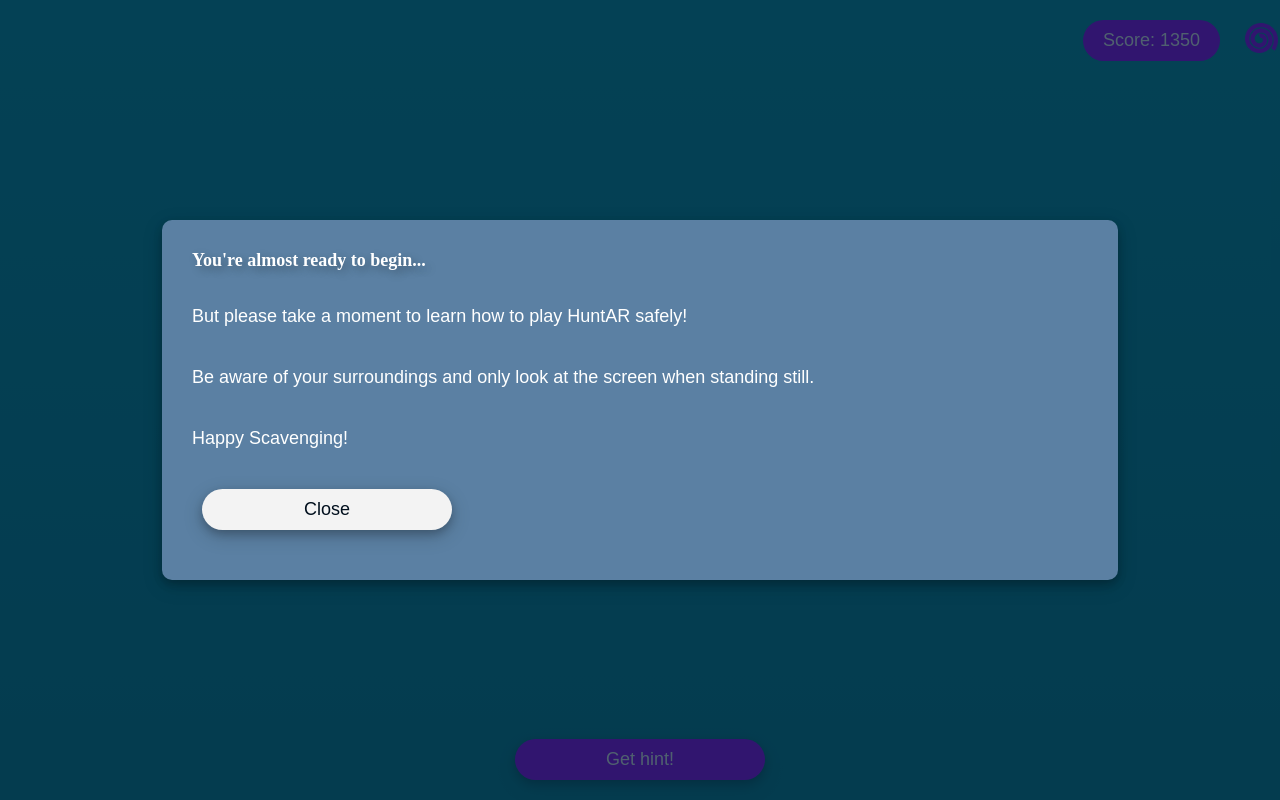
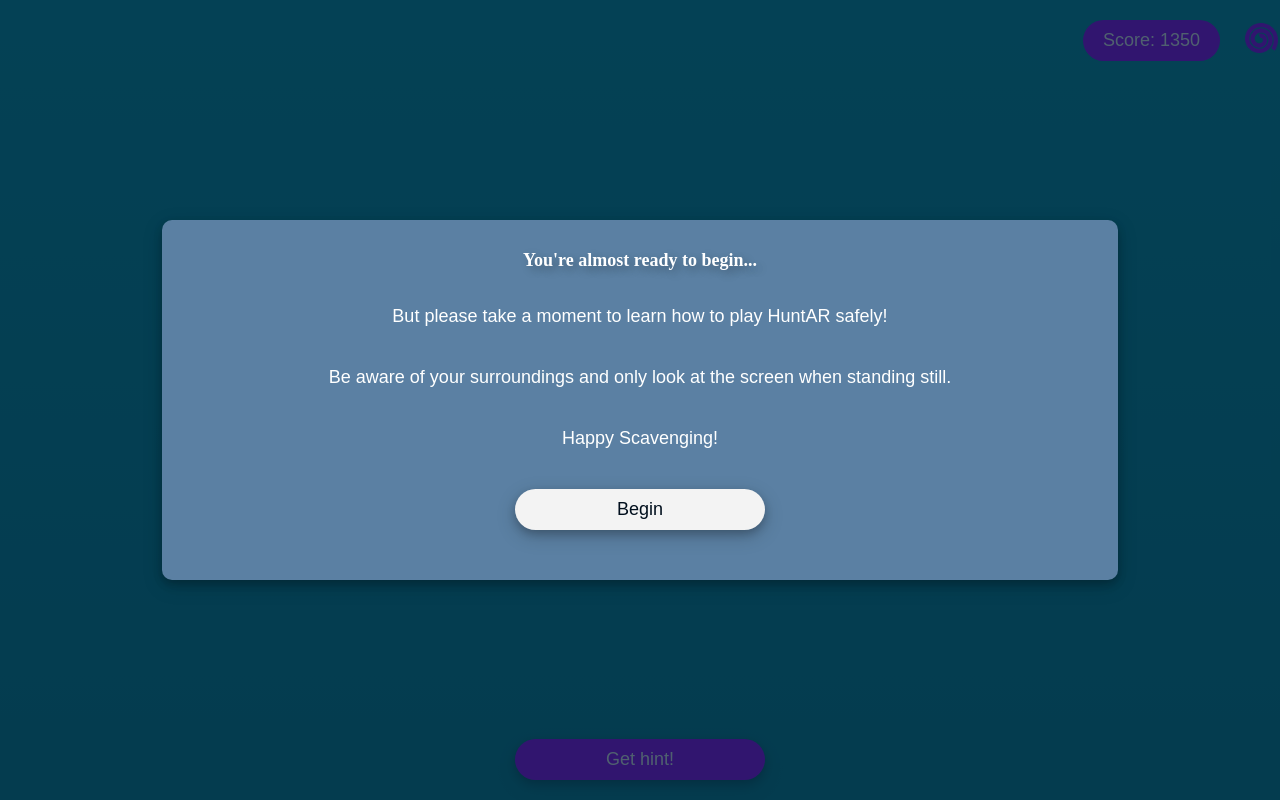
Before and after one commit to faizakhancode/huntar-fe, a React (Create React App) app: page /player-view in a window 1280 px wide. Built offline with nearby package versions, Linux system fonts and the light colour scheme.

Commit message:
add minor style updates

```diff
--- a/src/App.css
+++ b/src/App.css
@@ -129,9 +129,9 @@
 .pop_up {
   background-color: var(--mid-blue);
   display: grid;
-  align-content: flex-start;
   align-self: center;
   justify-self: center;
+  justify-items: center;
   border-radius: 10px;
   width: 70vw;
   color: var(--secondary-text);
--- a/src/components/LocationsMap.jsx
+++ b/src/components/LocationsMap.jsx
@@ -28,7 +28,7 @@
 
   const { isLoaded } = useJsApiLoader({
     id: "google-map-script",
-    googleMapsApiKey: "AIzaSyDGJNLUwgbM7xtNwlJn1-oQujhcRoU1qUk",
+    googleMapsApiKey: process.env.REACT_APP_MAP_API,
   });
 
   // set map
--- a/src/pages/PlayerView.jsx
+++ b/src/pages/PlayerView.jsx
@@ -24,7 +24,7 @@
             standing still.
           </p>
           <p>Happy Scavenging!</p>
-          <button onClick={handleClick}>Close</button>
+          <button onClick={handleClick}>Begin</button>
         </article>
       </div>
     ) : null;
```
